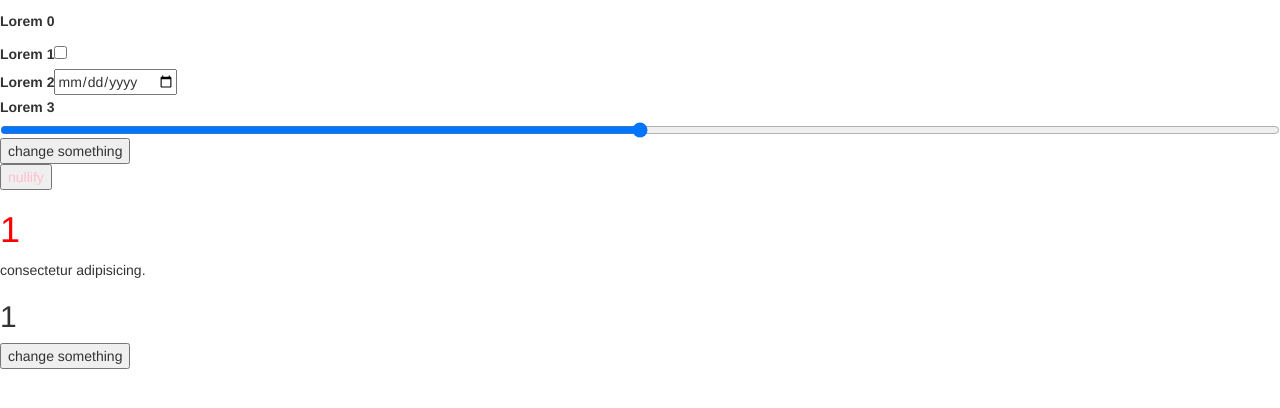
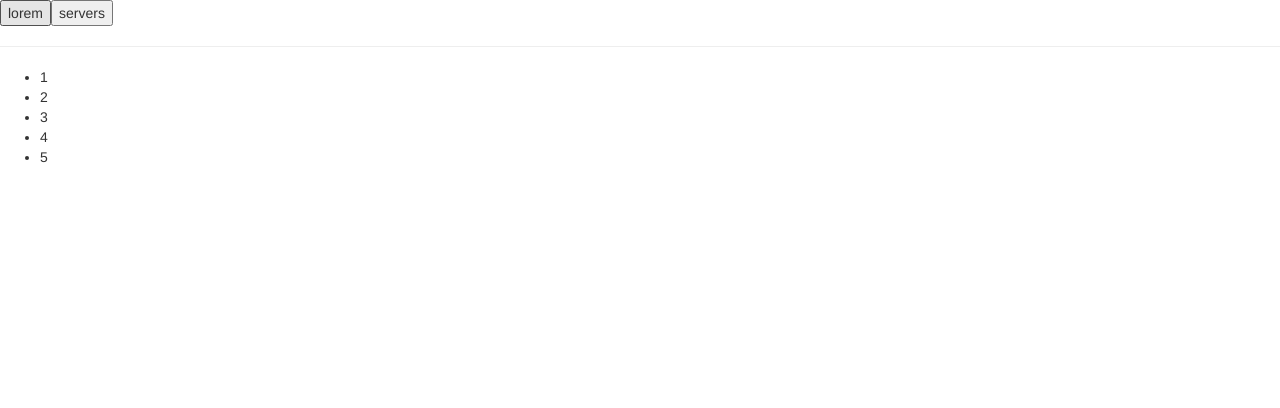
Before and after one commit to maxiwer/From-Academind-Course, an Angular app: page /servers in a window 1280 px wide. Shown: the top 408 px of the page. Built offline with nearby package versions, Linux system fonts and the light colour scheme.

Commit message:
test routing

```diff
--- a/src/app/app.component.css
+++ b/src/app/app.component.css
@@ -1,3 +1,7 @@
 h3 {
   color: darkblue;
 }
+
+nav {
+  margin-bottom: 10rem;
+}
--- a/src/app/app.component.html
+++ b/src/app/app.component.html
@@ -1,3 +1,6 @@
-<app-lorem></app-lorem>
-<app-servers></app-servers>
-<app-server></app-server>
+<nav>
+  <button routerLink="lorem">lorem</button>
+  <button routerLink="servers">servers</button>
+</nav>
+<hr>
+<router-outlet></router-outlet>
--- a/src/app/server/server.component.html
+++ b/src/app/server/server.component.html
@@ -1,3 +1,2 @@
-<p class="lorem">consectetur adipisicing.</p>
-<h2>{{ mockService.lorem | async }}</h2>
-<button (click)="mockService.lorem.next(22)">change something</button>
+<h3>the data is: {{ inputLorem | async}}</h3>
+<button routerLink="/">try to navigate</button>
--- a/src/app/server/server.component.ts
+++ b/src/app/server/server.component.ts
@@ -1,12 +1,14 @@
 import {Component, inject, ViewEncapsulation} from '@angular/core';
 import {MockService} from "../services/mock.service";
+import {ActivatedRoute, Router} from "@angular/router";
+import {tap} from "rxjs/operators";
 
 @Component({
   selector: 'app-server',
   templateUrl: 'server.component.html',
 })
 export class ServerComponent {
-  lorem = 'HOLA';
+  private router = inject(Router);
   mockService = inject(MockService);
-
+  inputLorem = this.router.events.pipe();
 }
--- a/src/app/servers/servers.component.html
+++ b/src/app/servers/servers.component.html
@@ -1,7 +1,5 @@
-<p *ngFor="let d of data | async">{{ d }}</p>
-<div *ngIf="isContentVisible$" class="wrapper">
-<ng-content></ng-content>
-</div>
-<button class="pink" (click)="data = null">nullify</button>
+<ul>
+  <li [routerLink]="'server/' + i" *ngFor="let i of items$ | async">{{ i }}</li>
+</ul>
 
-<h1>{{ mockService.lorem | async }}</h1>
+<router-outlet></router-outlet>
--- a/src/app/servers/servers.component.ts
+++ b/src/app/servers/servers.component.ts
@@ -21,12 +21,7 @@ import {MockService} from "../services/mock.service";
 export class ServersComponent {
   mockService = inject(MockService);
 
-  @Input('testInput') data;
-  @Input('isPink') isPink = false;
-
-  @HostBinding('class.pink') get color() { return this.isPink };
-
-  @ViewChildren('randomNumber') randomNumber: ElementRef;
   isContentVisible$ = of(true).pipe(delay(5000))
+  items$: any = this.mockService.simulateHttp([ 1, 2, 3, 4, 5 ], 1500);
 
 }
--- a/src/app/services/mock.service.ts
+++ b/src/app/services/mock.service.ts
@@ -7,4 +7,8 @@ import {delay} from "rxjs/operators";
 })
 export class MockService {
   lorem = new BehaviorSubject(1);
+
+  simulateHttp(val: any, delayTime: number) {
+    return of(val).pipe(delay(delayTime));
+  }
 }
```
Also changed, not shown: src/app/app.module.ts (+19 -0 lines).
